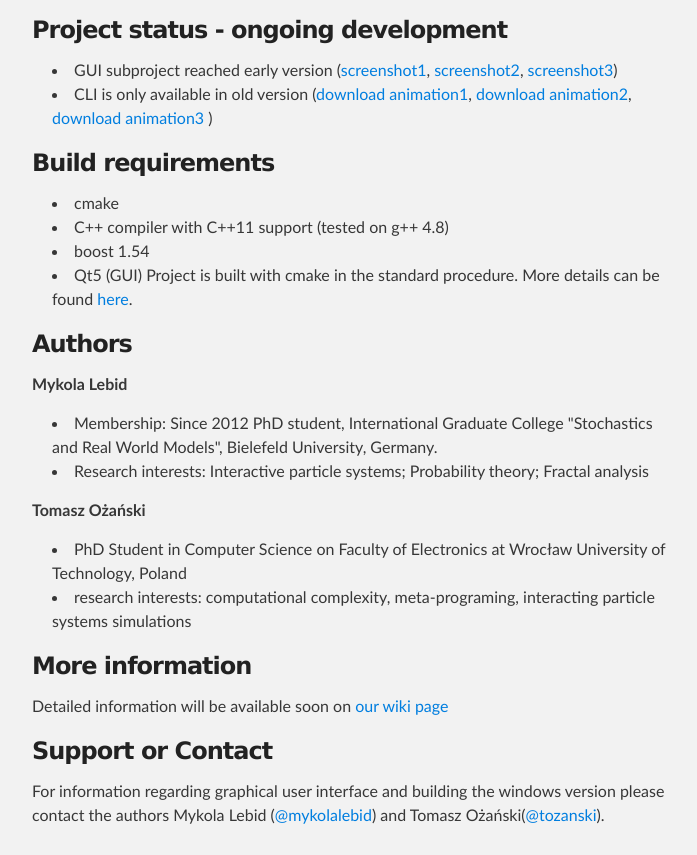
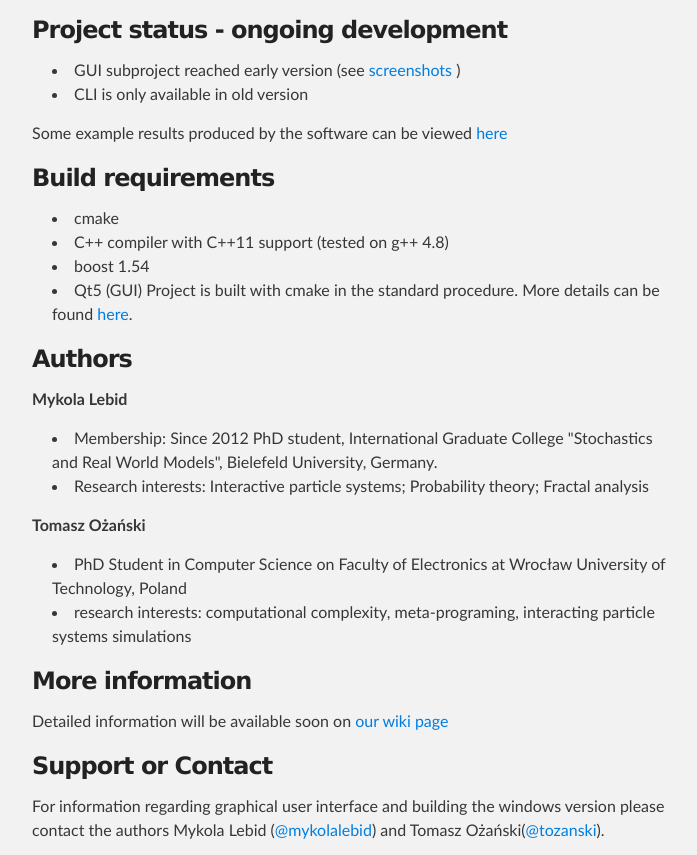
Before and after one commit to biel-wro/SimBaD, a plain HTML site: page index.html in a window 1280 px wide. Shown: the part 868-1723 px from the top of the page, without its empty margins (288-985 px from the left). Drawn offline with Linux system fonts and the light colour scheme.

```diff
--- a/index.html
+++ b/index.html
@@ -58,17 +58,12 @@
 <a name="project-status---ongoing-development" class="anchor" href="#project-status---ongoing-development"><span class="octicon octicon-link"></span></a>Project status - ongoing development</h3>
 
 <ul>
-<li>GUI subproject reached early version
-(<a href="http://swing.iiar.pwr.wroc.pl/%7Etozanski/simbad/Menu.jpg">screenshot1</a>,
-<a href="http://swing.iiar.pwr.wroc.pl/%7Etozanski/simbad/Eventmaker.jpg">screenshot2</a>,
-<a href="http://swing.iiar.pwr.wroc.pl/%7Etozanski/simbad/Simulation.jpg">screenshot3</a>)</li>
-<li>CLI is only available in old version
-(<a href="http://swing.iiar.pwr.wroc.pl/%7Etozanski/simbad/simple_gauss.mp4">download animation1</a>,
-<a href="http://swing.iiar.pwr.wroc.pl/%7Etozanski/simbad/model_hs_density_preserved.mp4">download animation2</a>,
-<a href="http://swing.iiar.pwr.wroc.pl/%7Etozanski/simbad/model_hs_gauss.mp4">download animation3</a>
-)<br>
+<li>GUI subproject reached early version (see <a href="https://github.com/biel-wro/SimBaD/wiki/GUI-Screenshots">screenshots</a> )</li>
+<li>CLI is only available in old version<br>
 </li>
 </ul>
+
+<p>Some example results produced by the software can be viewed <a href="https://github.com/biel-wro/SimBaD/wiki/Pattern-formation">here</a></p>
 
 <h3>
 <a name="build-requirements" class="anchor" href="#build-requirements"><span class="octicon octicon-link"></span></a>Build requirements</h3>
```
Also changed, not shown: params.json (+1 -1 lines).
